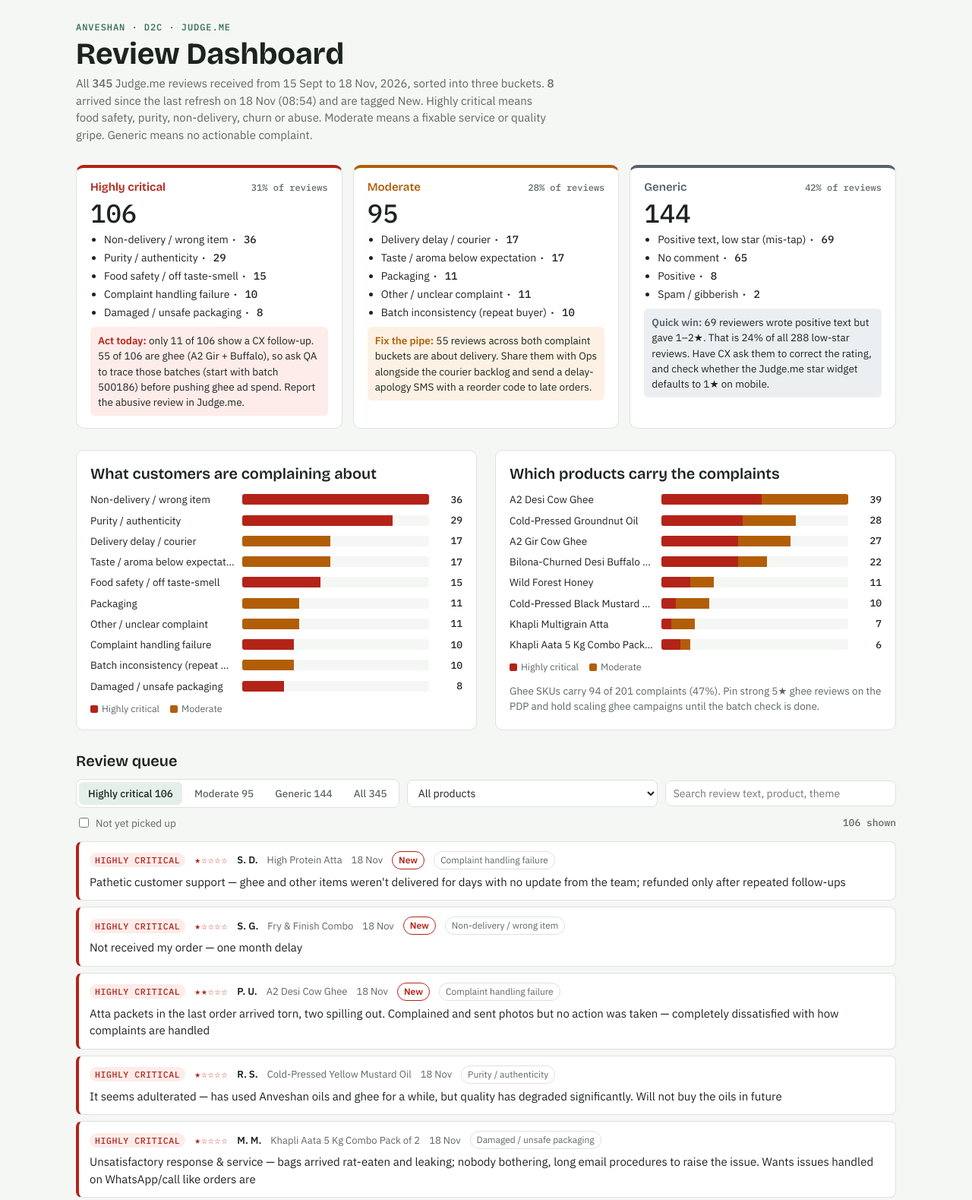
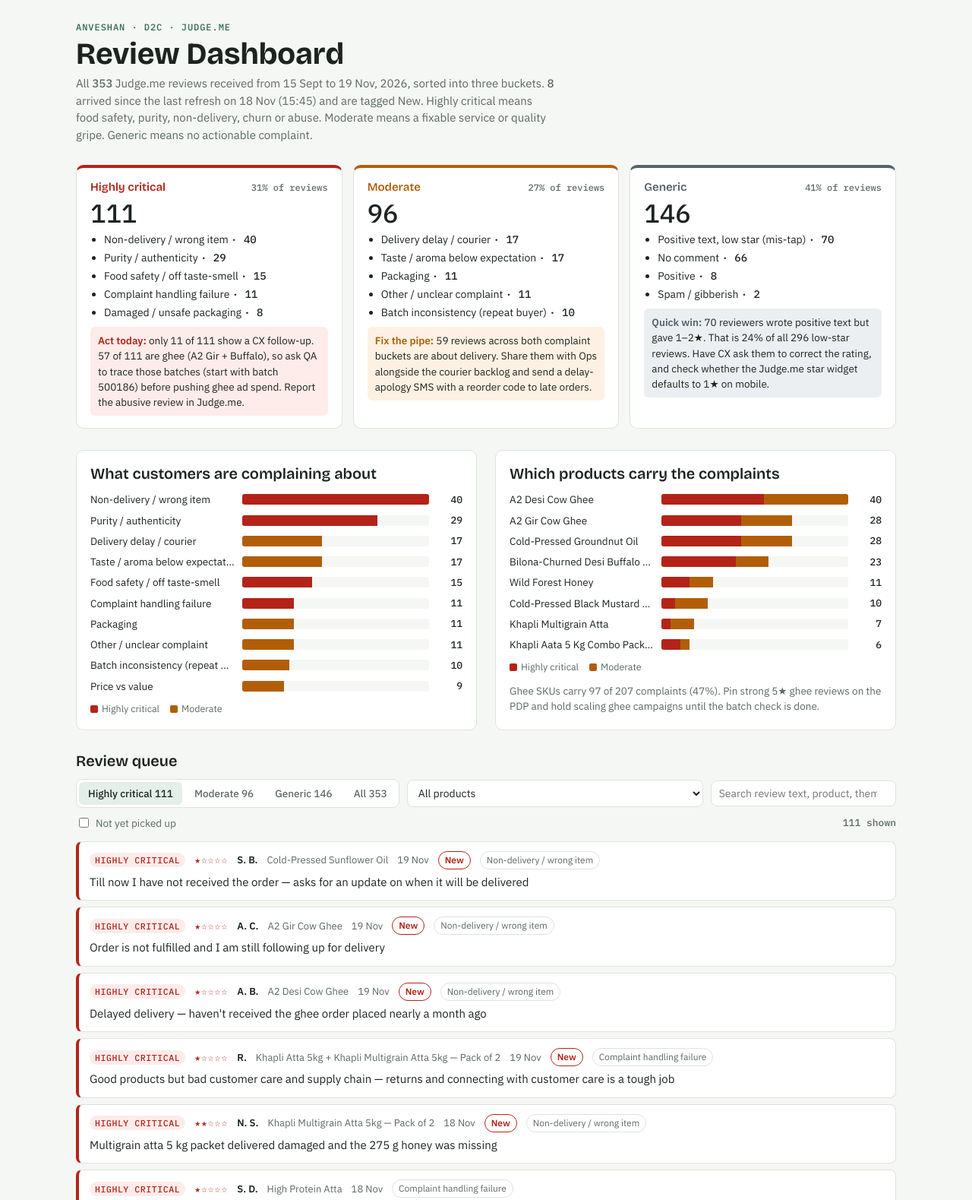
Before and after one commit to jitendra4657/anveshan-brand-dashboard, a plain HTML site: page reviews/index.html in a window 1280 px wide. Shown: the top 1579 px of the page at 76% size. Drawn offline with nearby package versions, Linux system fonts and the light colour scheme.

Commit message:
reviews: daily refresh 2026-11-19 (353 reviews, 8 new)
Co-Authored-By: Claude Opus 5.5 <noreply@anthropic.com>
Claude-Session: https://claude.ai/code/session_01VX2SEVhkNykVhX9whJmEa3

```diff
--- a/reviews/index.html
+++ b/reviews/index.html
@@ -87,7 +87,7 @@ footer{font-size:12.5px;color:var(--muted)}
 <header>
   <span class="eyebrow">Anveshan · D2C · Judge.me</span>
   <h1>Review Dashboard</h1>
-  <p class="sub">All <span class="num" id="total"></span> Judge.me reviews received from <span id="range"></span>, sorted into three buckets. <span class="num" id="newc"></span> arrived since the last refresh on 18 Nov (08:54) and are tagged New. Highly critical means food safety, purity, non-delivery, churn or abuse. Moderate means a fixable service or quality gripe. Generic means no actionable complaint.</p>
+  <p class="sub">All <span class="num" id="total"></span> Judge.me reviews received from <span id="range"></span>, sorted into three buckets. <span class="num" id="newc"></span> arrived since the last refresh on 18 Nov (15:45) and are tagged New. Highly critical means food safety, purity, non-delivery, churn or abuse. Moderate means a fixable service or quality gripe. Generic means no actionable complaint.</p>
 </header>
 
 <section class="buckets" id="buckets"></section>
@@ -118,11 +118,19 @@ footer{font-size:12.5px;color:var(--muted)}
   <div class="list" id="list"></div>
 </section>
 
-<footer>Source: Judge.me review notifications, Sep 15 – Nov 18, 2026 (last refreshed 18 Nov 2026, 15:45 IST). Customer names are shortened to initials and order numbers are removed. "Picked up" means the CX team replied internally on the review. Review text is cut where Judge.me's email preview cuts it. Classification by Claude from the review text and rating.</footer>
+<footer>Source: Judge.me review notifications, Sep 15 – Nov 19, 2026 (last refreshed 19 Nov 2026, 08:54 IST). Customer names are shortened to initials and order numbers are removed. "Picked up" means the CX team replied internally on the review. Review text is cut where Judge.me's email preview cuts it. Classification by Claude from the review text and rating.</footer>
 </div>
 
 <script>
 const RAW = [
+["2026-11-19T02:43:38Z", "S. B.", 1, "Cold-Pressed Sunflower Oil", "", "Till now I have not received the order — asks for an update on when it will be delivered", "H", "Non-delivery / wrong item", "", 0, 1],
+["2026-11-19T01:44:06Z", "A. C.", 1, "A2 Gir Cow Ghee", "", "Order is not fulfilled and I am still following up for delivery", "H", "Non-delivery / wrong item", "", 0, 1],
+["2026-11-18T22:35:13Z", "A. B.", 1, "A2 Desi Cow Ghee", "", "Delayed delivery — haven't received the ghee order placed nearly a month ago", "H", "Non-delivery / wrong item", "", 0, 1],
+["2026-11-18T18:40:13Z", "R.", 1, "Khapli Atta 5kg + Khapli Multigrain Atta 5kg — Pack of 2", "", "Good products but bad customer care and supply chain — returns and connecting with customer care is a tough job", "H", "Complaint handling failure", "", 0, 1],
+["2026-11-18T15:01:39Z", "P.", 1, "Khapli Multigrain Atta", "", "Like an oasis in a desert — family loved it, will now order on a regular basis", "G", "Positive text, low star (mis-tap)", "", 0, 1],
+["2026-11-18T14:37:33Z", "N.", 1, "Bilona-Churned Desi Buffalo Ghee", "", "Not good — feels like ₹500/kg ghee", "M", "Price vs value", "", 0, 1],
+["2026-11-18T14:24:14Z", "N. S.", 2, "Khapli Multigrain Atta 5kg — Pack of 2", "", "Multigrain atta 5 kg packet delivered damaged and the 275 g honey was missing", "H", "Non-delivery / wrong item", "", 0, 1],
+["2026-11-18T11:21:17Z", "T. M.", 1, "A2 Desi Cow Ghee", "", "", "G", "No comment", "", 0, 1],
 ["2026-11-18T08:31:05Z", "N. S.", 3, "A2 Desi Cow Ghee", "", "Ok — ghee is very dilute", "M", "Product feedback (texture)", "", 0, 1],
 ["2026-11-18T08:18:49Z", "A. H.", 1, "Cold-Pressed Coconut Oil", "", "Good & genuine product", "G", "Positive text, low star (mis-tap)", "", 0, 1],
 ["2026-11-18T07:02:44Z", "S. D.", 1, "High Protein Atta", "", "Pathetic customer support — ghee and other items weren't delivered for days with no update from the team; refunded only after repeated follow-ups", "H", "Complaint handling failure", "", 0, 1],
@@ -363,7 +371,7 @@ const RAW = [
 ["2026-10-11T09:40:25Z", "S.", 3, "Cold-Pressed Almond Oil", "", "Glass bottle packaging could have been better for the cost; the lid wasn't…", "M", "Packaging", "", 0, 1],
 ["2026-10-11T09:34:53Z", "B. T.", 1, "A2 Desi Cow Ghee", "", "Bought the 2.5 kg dolchi 15 days ago and got black ghee. Very bad quality, old material", "H", "Food safety / off taste-smell", "", 0, 0],
 ["2026-10-11T04:57:15Z", "S. U.", 3, "A2 Gir Cow Ghee", "", "Decent product but quality dithering — using Anveshan ghee for 2–3 years but I can see the…", "M", "Batch inconsistency (repeat buyer)", "", 0, 1],
-["2026-10-11T04:41:45Z", "K. V.", 1, "A2 Desi Cow Ghee", "", "Ghee booked and not delivered. Blue Dart AWB [removed]", "H", "Non-delivery / wrong item", "", 0, 0],
+["2026-10-11T04:41:45Z", "K. V.", 1, "A2 Desi Cow Ghee", "", "Ghee booked and not delivered. Blue Dart [tracking number removed]", "H", "Non-delivery / wrong item", "", 0, 0],
 ["2026-10-10T10:43:23Z", "R. G.", 2, "Cold-Pressed Sunflower Oil", "", "Courier came on time but the oil can was torn and oil leaked", "M", "Packaging", "", 0, 1],
 ["2026-10-10T09:44:14Z", "G. T.", 1, "A2 Gir Cow Ghee", "", "Worst product. It's totally fake", "H", "Purity / authenticity", "", 0, 1],
 ["2026-10-10T07:37:00Z", "P.", 1, "Cold-Pressed Black Mustard Oil", "", "Poor delivery system. Very poor choice of delivery partners. Please charge us for delivery but…", "M", "Delivery delay / courier", "", 0, 1],
@@ -467,9 +475,9 @@ const RAW = [
 ["2026-09-16T23:04:47Z", "N. R.", 1, "Cold-Pressed Groundnut Oil", "", "Extremely disappointed with the way my complaint was handled. I ordered the honey and ghee…", "H", "Complaint handling failure", "", 0, 1],
 ["2026-09-16T15:53:36Z", "A. K.", 2, "A2 Desi Cow Ghee", "", "2nd refill of cow ghee — the most recent one was not good", "M", "Batch inconsistency (repeat buyer)", "", 0, 1],
 ["2026-09-15T14:25:02Z", "K. J.", 2, "Cold-Pressed Groundnut Oil", "", "One bottle was leaking", "M", "Packaging", "", 0, 1],
-["2026-09-15T12:49:57Z", "S. A.", 1, "Wild Forest Honey", "", "Very good product, very nice, I am very happy", "G", "Positive text, low star (mis-tap)", "", 0, 1],
+["2026-09-15T12:49:57Z", "S. A.", 1, "Wild Forest Honey", "", "Very good product, very nice, I am very happy", "G", "Positive text, low star (mis-tap)", "", 0, 1]
 ];
-const NEW = "2026-11-18T01:14:22Z";
+const NEW = "2026-11-18T08:31:05Z";
 const B = {H:{name:"Highly critical",cls:"crit"},M:{name:"Moderate",cls:"mod"},G:{name:"Generic",cls:"gen"}};
 const R = RAW.map(r=>({ts:r[0],name:r[1],stars:r[2],product:r[3],order:r[4],text:r[5],b:r[6],theme:r[7],thread:r[8],picked:!!r[9],verified:!!r[10]}));
 const fmt = ts => new Date(ts).toLocaleDateString("en-IN",{day:"numeric",month:"short",timeZone:"Asia/Kolkata"});
```
